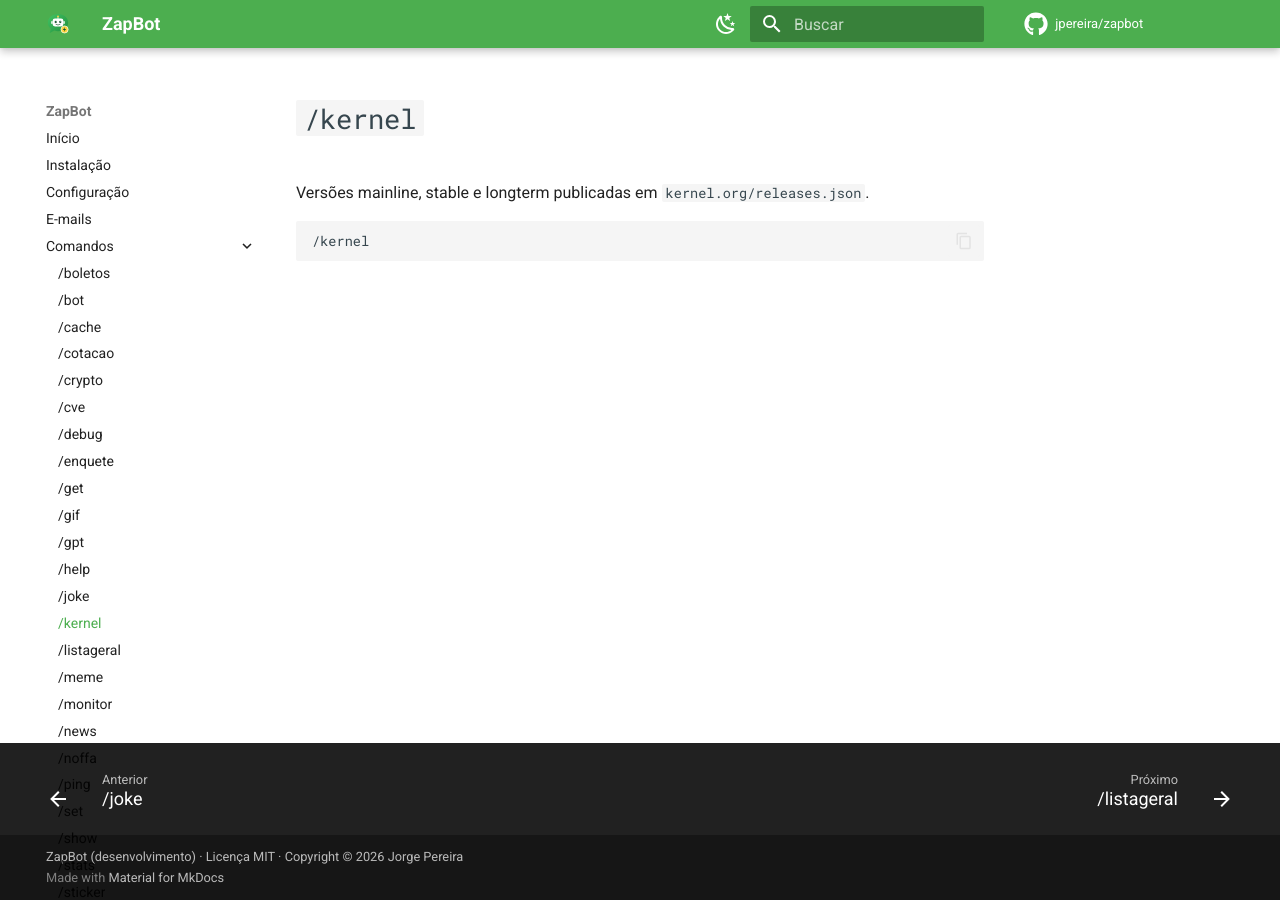
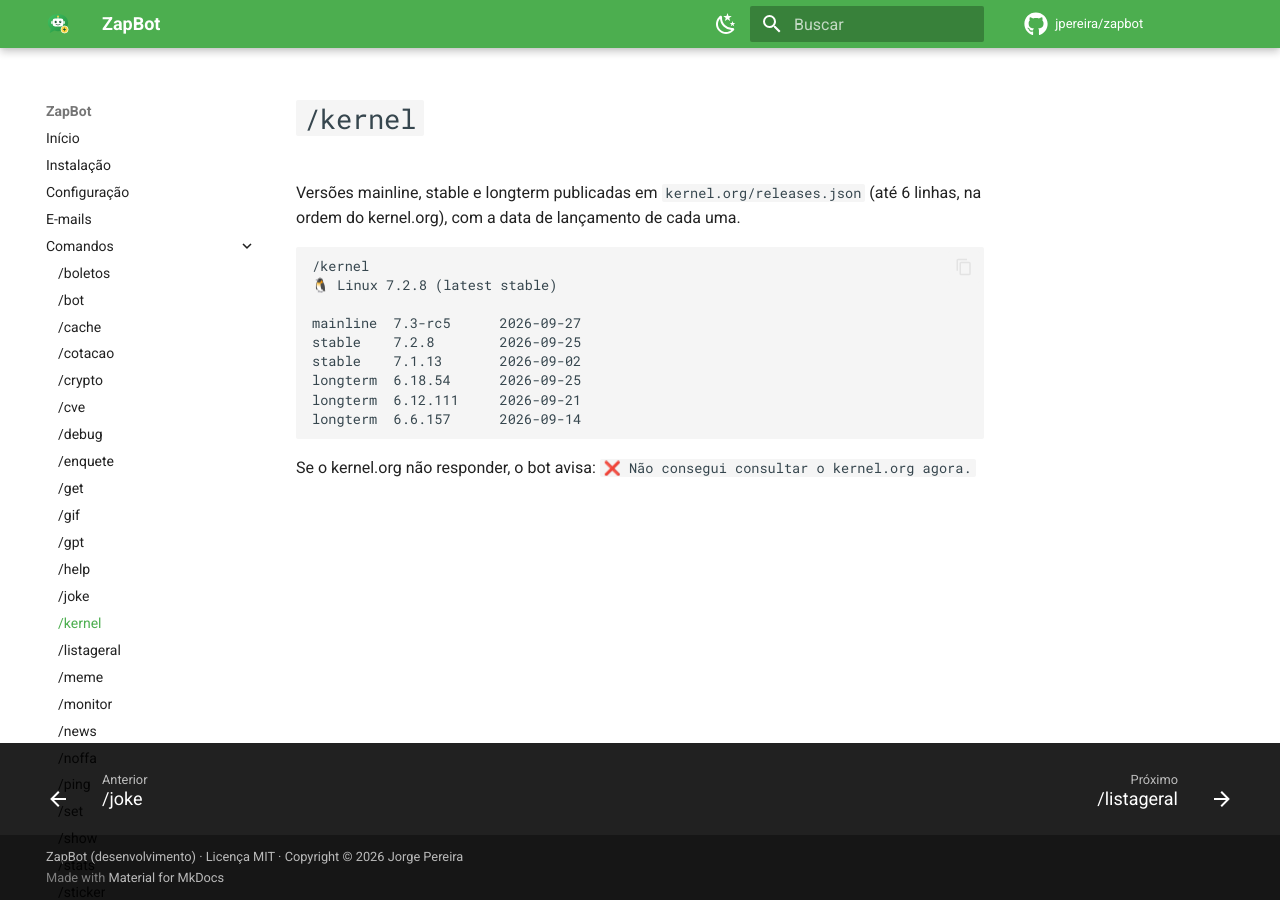
Before and after one commit to jpereira/zapbot, an MkDocs documentation site: the page built from docs/commands/kernel.md, in a window 1280 px wide. Built offline with MkDocs 1.6.1 and Material for MkDocs 9.7.7, drawn with Linux system fonts in a browser that asks for light colours; comment, search, counter and statistics services are not loaded.

Commit message:
Add the /kernel reply example to the documentation

````diff
--- a/docs/commands/kernel.md
+++ b/docs/commands/kernel.md
@@ -1,7 +1,19 @@
 # `/kernel`
 
-Versões mainline, stable e longterm publicadas em `kernel.org/releases.json`.
+Versões mainline, stable e longterm publicadas em `kernel.org/releases.json`
+(até 6 linhas, na ordem do kernel.org), com a data de lançamento de cada uma.
 
 ```
 /kernel
+🐧 Linux 7.2.8 (latest stable)
+
+mainline  7.3-rc5      2026-09-27
+stable    7.2.8        2026-09-25
+stable    7.1.13       2026-09-02
+longterm  6.18.54      2026-09-25
+longterm  6.12.111     2026-09-21
+longterm  6.6.157      2026-09-14
 ```
+
+Se o kernel.org não responder, o bot avisa: `❌ Não consegui consultar o
+kernel.org agora.`
````
